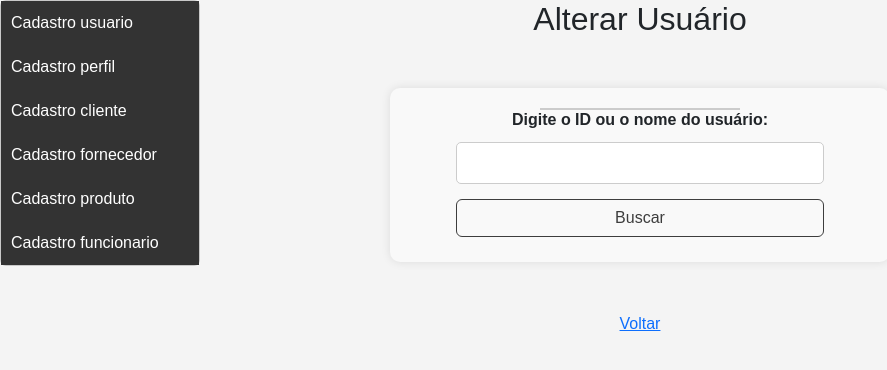
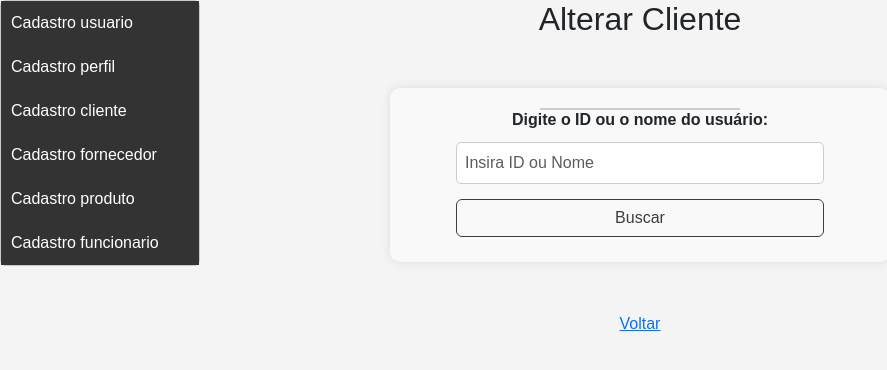
Before and after one commit to Freitas014/Luis_Freitas_Prova, a PHP site: page /alterar_cliente.php in a window 1280 px wide. Shown: the part 54-424 px from the top of the page, without its empty margins (0-887 px from the left). Run offline with PHP 8.4, Linux system fonts and the light colour scheme; a user stored in the database is signed in; data comes from the database, SQL or seed files in the repository.

Commit message:
Update alterar_cliente.php
Adicionado placeholder nos inputs, e um JS que faz a máscara do campo telefone.

```diff
--- a/alterar_cliente.php
+++ b/alterar_cliente.php
@@ -89,7 +89,7 @@ $permissoes = [
 <head>
     <meta charset="UTF-8">
     <meta name="viewport" content="width=device-width, initial-scale=1.0">
-    <title>Alterar Usuário</title>
+    <title>Alterar Cliente</title>
     <link rel="stylesheet" href="bootstrap.css">
     <link rel="stylesheet" href="styles.css">
     <script src="scripts.js"></script>
@@ -113,10 +113,10 @@ $permissoes = [
         </ul>
     </nav>
 <body>
-    <h2>Alterar Usuário</h2>
+    <h2>Alterar Cliente</h2>
     <form action="alterar_cliente.php" method="POST">
         <label for="busca_cliente">Digite o ID ou o nome do usuário:</label>
-        <input type="text" id="busca_cliente" name="busca_cliente" required onkeyup="buscarSugestoes()">
+        <input type="text" class="form-control" placeholder="Insira ID ou Nome" id="busca_cliente" name="busca_cliente" required onkeyup="buscarSugestoes()">
 
         <!-- Div para exibir sugestoes de cliente -->
          <div id="sugestoes">
@@ -139,11 +139,27 @@ $permissoes = [
             <input type="text" class="form-control" id="endereco" name="endereco" palceholder="Alterar Endereço" value="<?=htmlspecialchars($cliente['endereco']);?>" required>
 
             <label for="telefone">telefone:</label>
-            <input type="text" class="form-control" name="telefone" id="telefone" palceholder="Alterar Telefone" value="<?=htmlspecialchars($cliente['telefone']);?>" required>
+            <input type="tel" pattern="\(d\{2}\)\d{4,5}-\d{4}" class="form-control" name="telefone" id="telefone" palceholder="Alterar Telefone" value="<?=htmlspecialchars($cliente['telefone']);?>" required>
 
             <button type="submit" class="btn btn-outline-warning">Alterar</button>
             <button type="reset" class="btn btn-outline-warning">Cancelar</button>
         </form>
+        <script>
+    //Mascara pro campo telefone
+      telefone.addEventListener("input", function(){
+          let valor = telefone.value.replace(/\D/g, "");
+          if(valor.lenght >10){
+              valor = valor.replace(/^(\d{2})(\d{5})(\d{4}).*/, "($1) $2-$3")
+          } else if(valor.length > 5){
+              valor = valor.replace(/^(\d{2})(\d{4})(\d{0,4}).*/, "($1) $2-$3")
+          }else{
+              valor = valor.replace(/^(\d*)/, "($1")
+          }
+
+          telefone.value = valor;
+
+        })
+        </script>
     <?php endif; ?>
     <a href="principal.php">Voltar</a>
 
```
